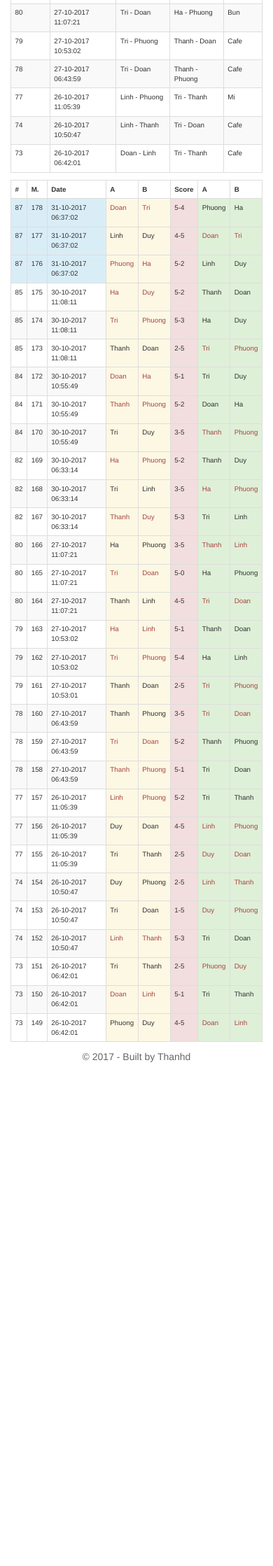
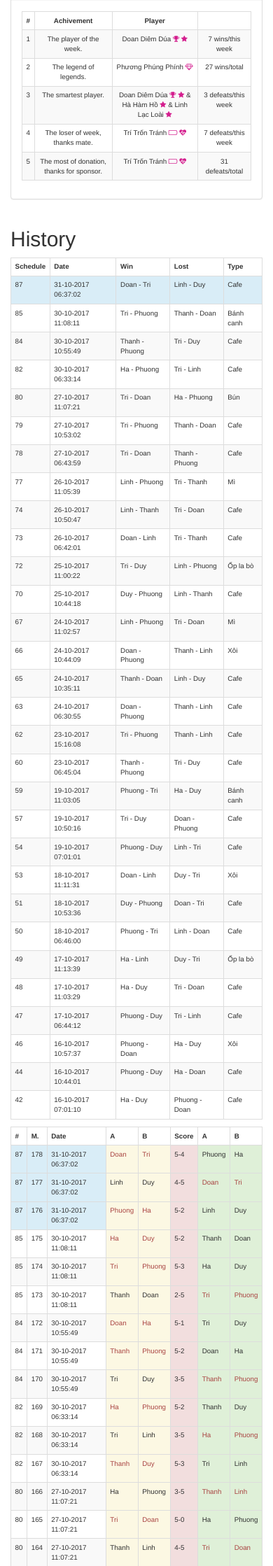
Before and after one commit to thanhdn1708/ratong, a PHP site: page / in a window 390 px wide. Shown: the part 2473-4711 px from the top of the page at 70% size. Before the commit the page ends 3991 px from the top, so only its background shows below. Run offline with PHP 8.4, Linux system fonts and the light colour scheme; data comes from the database, SQL or seed files in the repository; some libraries are stand-ins or nearby versions.

Commit message:
Ratong version 9

```diff
--- a/index.php
+++ b/index.php
@@ -115,6 +115,15 @@
 			background-image: url(images/hiep.jpg);
 		}
 		@media screen and (max-width: 767px) {
+			.panel-heading .label-success{
+				font-size: 12px;
+				width: 100%;
+				display: grid;
+				line-height: 20px;
+				text-align: left;
+				background-color: #fff!important;
+				color: #999!important;
+			}
 			.table {
 				zoom: 0.7;
 			}
@@ -178,7 +187,7 @@ $playerLost = array();
 $playerLostWeek = array();
 $playerPointTenMatch = array();
 $players = array('Doan','Duy','Ha','Linh','Phuong','Tri','Thanh','Hiep');
-$scheduleTypes = array('Cafe','Bun','Pho','Banh canh','Hu tieu','Xoi','Mi','Bun cha ca','Op la bo','Banh cuon');
+$scheduleTypes = array('Cafe','Bún','Phở','Bánh canh','Hủ tiếu','Xôi','Mì','Bún chả cá','Ốp la bò','Bánh cuốn','Bánh tiêu','Bánh chuối','Bánh bao');
 $nickNameList = array('Doan' => 'Doan Diêm Dúa','Duy' => 'Duy Dặt Dẹo','Ha' => 'Hà Hàm Hồ','Linh' => 'Linh Lạc Loài','Phuong' => 'Phương Phúng Phính','Tri' => 'Trí Trốn Tránh','Thanh' => 'Thạnh Thướt Tha','Hiep' => 'Hiệp Hư Hỏng');
 // Create connection
 $conn = new mysqli($servername, $username, $password, $dbname);
@@ -264,15 +273,15 @@ if ($_SERVER["REQUEST_METHOD"] == "POST") {
 				elseif (count(array_unique($scheduleMatch)) === 1)
 				{
 					// case 2: all draw but the point is not same
-					$win = getWinTeam($team,$scheduleMatchPoint);
-					$lost = getLostTeam($team,$scheduleMatchPoint);
+					$win = getWinTeam($conn,$team,$scheduleMatchPoint);
+					$lost = getLostTeam($conn,$team,$scheduleMatchPoint);
 					$saveMsg = "The champions is $win, thanks for donation $lost!!!";
 				}
 				else
 				{
 					// case 3: normal case
-					$win = getWinTeam($team,$scheduleMatch);
-					$lost = getLostTeam($team,$scheduleMatch);
+					$win = getWinTeam($conn,$team,$scheduleMatch);
+					$lost = getLostTeam($conn,$team,$scheduleMatch);
 					$saveMsg = "Congratulations! The champions is $win, thanks for donate $lost!!!";
 				}
 			}
@@ -299,8 +308,8 @@ if ($_SERVER["REQUEST_METHOD"] == "POST") {
 					}
 					saveMatch($conn, $team[$a], $team[$b], $orangepoint[$j], $greenpoint[$j]);
 				}
-				$win = getWinTeam($team,$scheduleMatch);
-				$lost = getLostTeam($team,$scheduleMatch);
+				$win = getWinTeam($conn,$team,$scheduleMatch);
+				$lost = getLostTeam($conn,$team,$scheduleMatch);
 				$saveMsg = "Congratulations! The champions is $win, thanks for donate $lost!!!";
 			}
 			saveSchedule($conn, $win, $lost, $scheduleType);
@@ -393,28 +402,83 @@ function getPlayer($key) {
 	$nickName = $nickNameList[$key];
 	$achive = '';
 	if (in_array($key, getMostPlayer($playerWinnerWeek)))
-		$achive = $achive . " <i class='fa fa-star' data-toggle='tooltip' title='The best player of the week' aria-hidden='true'></i>";
+		$achive = $achive . " <i class='fa fa-trophy' data-toggle='tooltip' title='The best player of the week' aria-hidden='true'></i>";
 	if (in_array($key, getMostPlayer($playerWinner)))
 		$achive = $achive . " <i class='fa fa-diamond' data-toggle='tooltip' title='The legend of legends' aria-hidden='true'></i>";
 	if (in_array($key, $playerSmarter))
-		$achive = $achive . " <i class='fa fa-btc' data-toggle='tooltip' title='The smartest player of the week' aria-hidden='true'></i>";
+		$achive = $achive . " <i class='fa fa-star' data-toggle='tooltip' title='The smartest player of the week' aria-hidden='true'></i>";
 	if (in_array($key, getMostPlayer($playerLostWeek)))
 		$achive = $achive . " <i class='fa fa-battery-empty' data-toggle='tooltip' title='The loser of the week' aria-hidden='true'></i>";
 	if (in_array($key, getMostPlayer($playerLost)))
 		$achive = $achive . " <i class='fa fa-heartbeat' data-toggle='tooltip' title='The worst player ever' aria-hidden='true'></i>";
+	if ($key == 'Thanh') $achive = $achive . " <i class='fa fa-gamepad' data-toggle='tooltip' title='The game master' aria-hidden='true'></i>";
 	$html = "<span id='$key' class=''>$nickName $achive</span>";
 	return $html;
 }
 
-function getWinTeam($team,$array) {
+function getWinTeam($conn,$team,$array) {
 	$max = max($array);
-	$key = array_search($max, $array);
+	$win = array_keys($array, $max, true);
+	if (count($win) == 1)
+	{
+		$key = array_search($max, $array);
+	}
+	elseif (count($win) == 2)
+	{
+		$t1 = $team[$win[0]][0];
+		$t2 = $team[$win[1]][0];
+		$sql = "SELECT * FROM livescore WHERE (orangea = '$t1' AND greena = '$t2') OR (orangea = '$t2' AND greena = '$t1') ORDER BY id DESC LIMIT 1";
+		$result = $conn->query($sql);
+		if ($result->num_rows > 0) {
+			while($row = $result->fetch_assoc()) {
+				if ($row["greenpoint"] < $row["orangepoint"])
+				{
+					if ($row["orangea"] == $t1)
+						$key = $win[0];
+					else $key = $win[1];
+				}
+				else
+				{
+					if ($row["orangea"] == $t1)
+						$key = $win[1];
+					else $key = $win[0];
+				}
+			}
+		}
+	}
 	return $team[$key][0] . ' - '. $team[$key][1];
 }
 
-function getLostTeam($team,$array) {
+function getLostTeam($conn,$team,$array) {
 	$min = min($array);
-	$key = array_search($min, $array);
+	$lost = array_keys($array, $min, true);
+	if (count($lost) == 1)
+	{
+		$key = array_search($min, $array);
+	}
+	elseif (count($lost) == 2)
+	{
+		$t1 = $team[$lost[0]][0];
+		$t2 = $team[$lost[1]][0];
+		$sql = "SELECT * FROM livescore WHERE (orangea = '$t1' AND greena = '$t2') OR (orangea = '$t2' AND greena = '$t1') ORDER BY id DESC LIMIT 1";
+		$result = $conn->query($sql);
+		if ($result->num_rows > 0) {
+			while($row = $result->fetch_assoc()) {
+				if ($row["greenpoint"] < $row["orangepoint"])
+				{
+					if ($row["orangea"] == $t1)
+						$key = $lost[1];
+					else $key = $lost[0];
+				}
+				else
+				{
+					if ($row["orangea"] == $t1)
+						$key = $lost[0];
+					else $key = $lost[1];
+				}
+			}
+		}
+	}
 	return $team[$key][0] . ' - '. $team[$key][1];
 }
 // ---------------- //
@@ -471,7 +535,7 @@ function getPointRank($conn, $player)
 function getPointWin($conn, $player)
 {
 	$para = '"' . $player . '"';
-	$sql = "SELECT * FROM schedule WHERE (schedule_data LIKE '%$para%' AND win LIKE '%$player%') ORDER BY id DESC";
+	$sql = "SELECT * FROM schedule WHERE (schedule_data LIKE '%$para%' AND win LIKE BINARY '%$player%') ORDER BY id DESC";
 	$result = $conn->query($sql);
 	return $result->num_rows;
 }
@@ -479,7 +543,7 @@ function getPointWin($conn, $player)
 function getPointLost($conn, $player)
 {
 	$para = '"' . $player . '"';
-	$sql = "SELECT * FROM schedule WHERE (schedule_data LIKE '%$para%' AND lost LIKE '%$player%') ORDER BY id DESC";
+	$sql = "SELECT * FROM schedule WHERE (schedule_data LIKE '%$para%' AND lost LIKE BINARY '%$player%') ORDER BY id DESC";
 	$result = $conn->query($sql);
 	return $result->num_rows;
 }
@@ -487,7 +551,7 @@ function getPointLost($conn, $player)
 function getPointWinWeek($conn, $player)
 {
 	$para = '"' . $player . '"';
-	$sql = "SELECT * FROM schedule WHERE (schedule_data LIKE '%$para%' AND win LIKE '%$player%'  AND YEARWEEK(datetime) = YEARWEEK(NOW())) ORDER BY id DESC ";
+	$sql = "SELECT * FROM schedule WHERE (schedule_data LIKE '%$para%' AND win LIKE BINARY '%$player%'  AND YEARWEEK(datetime) = YEARWEEK(NOW())) ORDER BY id DESC ";
 	$result = $conn->query($sql);
 	return $result->num_rows;
 }
@@ -495,7 +559,7 @@ function getPointWinWeek($conn, $player)
 function getPointLostWeek($conn, $player)
 {
 	$para = '"' . $player . '"';
-	$sql = "SELECT * FROM schedule WHERE (schedule_data LIKE '%$para%' AND lost LIKE '%$player%' AND YEARWEEK(datetime) = YEARWEEK(NOW())) ORDER BY id DESC";
+	$sql = "SELECT * FROM schedule WHERE (schedule_data LIKE '%$para%' AND lost LIKE BINARY '%$player%' AND YEARWEEK(datetime) = YEARWEEK(NOW())) ORDER BY id DESC";
 	$result = $conn->query($sql);
 	return $result->num_rows;
 }
@@ -705,7 +769,7 @@ function getFormTenSchedule($conn, $player)
 function getMatchHistory($conn)
 {
 	$tempHistory = array();
-	$sql = "SELECT * FROM livescore ORDER BY id DESC LIMIT 30";
+	$sql = "SELECT * FROM livescore ORDER BY id DESC LIMIT 90";
 	$result = $conn->query($sql);
 	if ($result->num_rows > 0) {
 		while($row = $result->fetch_assoc()) {
@@ -719,7 +783,7 @@ function getMatchHistory($conn)
 
 function getScheduleHistory($conn)
 {
-	$sql = "SELECT * FROM schedule WHERE win is not null AND lost is not null  ORDER BY id DESC LIMIT 10";
+	$sql = "SELECT * FROM schedule WHERE win is not null AND lost is not null  ORDER BY id DESC LIMIT 30";
 	$result = $conn->query($sql);
 	$tempHistory = array();
 	if ($result->num_rows > 0) {
@@ -739,6 +803,7 @@ function generateSchedule($conn,$players) {
 	$playerPoint = array();
 	$playerRank = array();
 	$type = rand(1,3);
+	$msgType = "Type: $type";
 	switch ($type) {
 		case 0:
 			foreach ($players as $key => $value) {
@@ -750,25 +815,40 @@ function generateSchedule($conn,$players) {
 			foreach ($players as $key => $value) {
 				$playerPoint[$value] = getPointRank($conn, $value);
 			}
+			$msgType = $msgType . ' - the table rank type!';
 			break;
 
 		case 2:
 			foreach ($players as $key => $value) {
 				$playerPoint[$value] = getPointWinWeek($conn, $value);
 			}
+			$msgType = $msgType . ' - the win of week type!';
 			break;
 
 		case 3:
 			foreach ($players as $key => $value) {
 				$playerPoint[$value] = getPointLostWeek($conn, $value);
 			}
+			$msgType = $msgType . ' - the lost of week type!';
 			break;
 	}
+
 
 	asort($playerPoint);
 	foreach ($playerPoint as $key => $value) {
 		$playerRank[] = $key;
 	}
+
+	sendMessage($msgType);
+	sleep(2);
+
+	$msgGroup1 = "Group 1: $playerRank[0], $playerRank[1], $playerRank[2]";
+	sendMessage($msgGroup1);
+	sleep(2);
+
+	$msgGroup2 = "Group 2: $playerRank[3], $playerRank[4], $playerRank[5]";
+	sendMessage($msgGroup2);
+	sleep(2);
 	$temp = array();
 	$i = 0;
 	$playerDivide = count($playerRank) / 2;
@@ -798,6 +878,9 @@ function generateSchedule($conn,$players) {
 			$temp[] = $mate;
 			$team[$i] = array($player,$playerRank[$mate]);
 			$i++;
+			$msg = "Team $i: $player $playerRank[$mate]";
+			sendMessage($msg);
+			sleep(2);
 		}
 	}
 	return $team;
@@ -956,6 +1039,7 @@ function sendMessage($msg){
 					<tr>
 						<th class="text-center">Rank</th>
 						<th class="text-center">Name</th>
+						<th class="text-center">App</th>
 						<th class="text-center">Won</th>
 						<th class="text-center">Drawn</th>
 						<th class="text-center">Lost</th>
@@ -969,6 +1053,7 @@ function sendMessage($msg){
 						<tr>
 							<td><?php echo $p; ?></td>
 							<td class="player"><?php echo getPlayer($key); ?></td>
+							<td><?php echo (int)($playerWinner[$key] + $playerLost[$key] + ($value - $playerWinner[$key] * 3)); ?></td>
 							<td><?php echo $playerWinner[$key]; ?></td>
 							<td><?php echo $value - $playerWinner[$key] * 3; ?></td>
 							<td><?php echo $playerLost[$key]; ?></td>
@@ -1144,24 +1229,23 @@ function sendMessage($msg){
 					<tbody>
 					<tr>
 						<td>1</td>
+						<td>The player of the week.</td>
+						<td><?php echo getAchivementPlayer(getMostPlayer($playerWinnerWeek));?>
+						</td>
+						<td><?php echo max($playerWinnerWeek); ?> wins/this week</td>
+					</tr>
+					<tr>
+						<td>2</td>
 						<td>The legend of legends.</td>
 						<td><?php echo getAchivementPlayer(getMostPlayer($playerWinner)); ?></td>
 						<td><?php echo max($playerWinner); ?> wins/total</td>
 					</tr>
 					<tr>
-						<td>2</td>
-						<td>The player of the week.</td>
-						<td><?php echo getAchivementPlayer(getMostPlayer($playerWinnerWeek));?>
-						</td>
-						<td><?php echo max($playerWinnerWeek); ?> wins/this week</td>
-					</tr>
-
-					<tr>
 						<td>3</td>
 						<td>The smartest player.</td>
 						<?php $smart = getSmarterPlayer($conn, $playerLostWeek) ?>
 						<td><?php echo getAchivementPlayer($smart[0]); ?> </td>
-						<td><?php echo $smart[1]; ?></td>
+						<td><?php echo $smart[1]; ?> defeats/this week</td>
 					</tr>
 					<tr>
 						<td>4</td>
```
